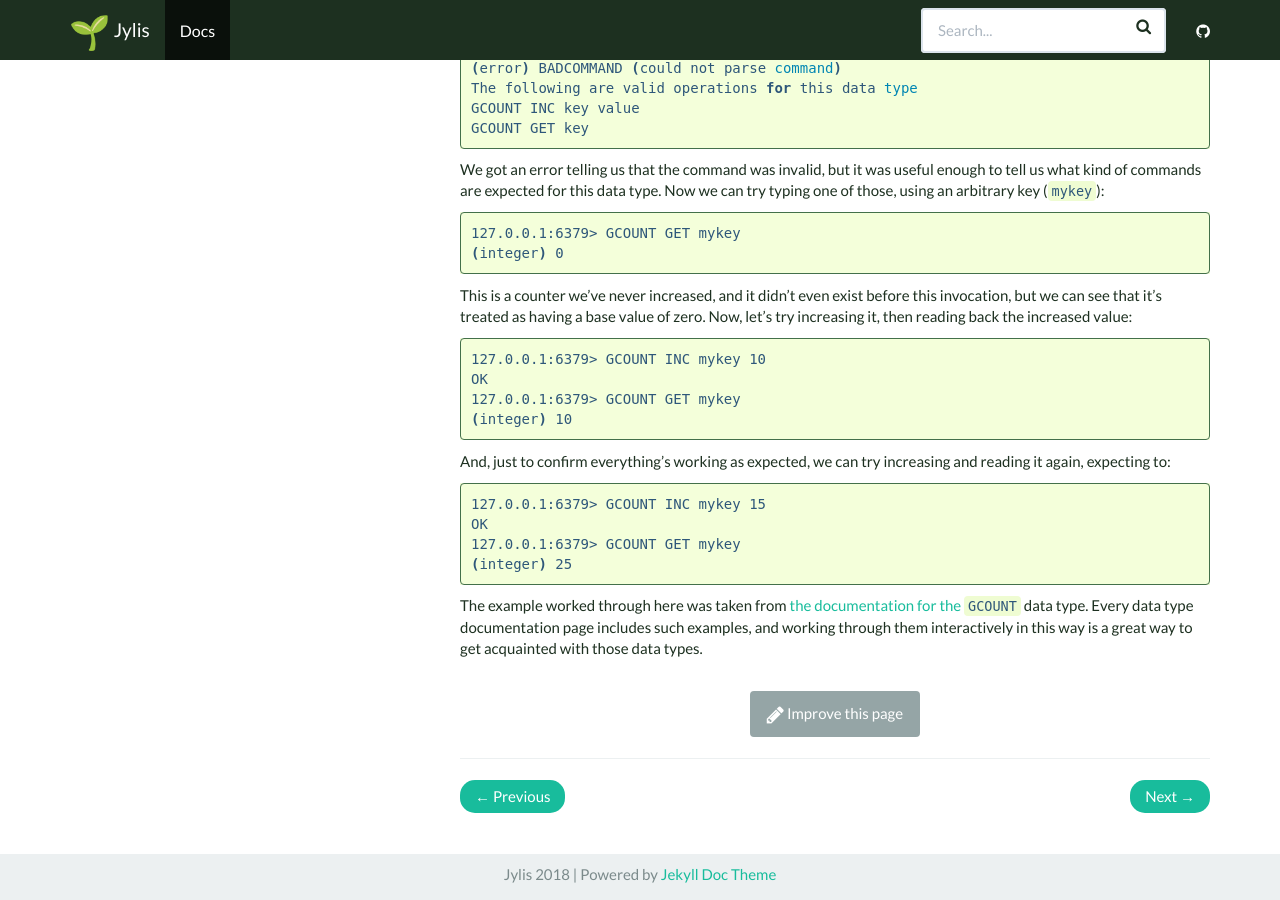
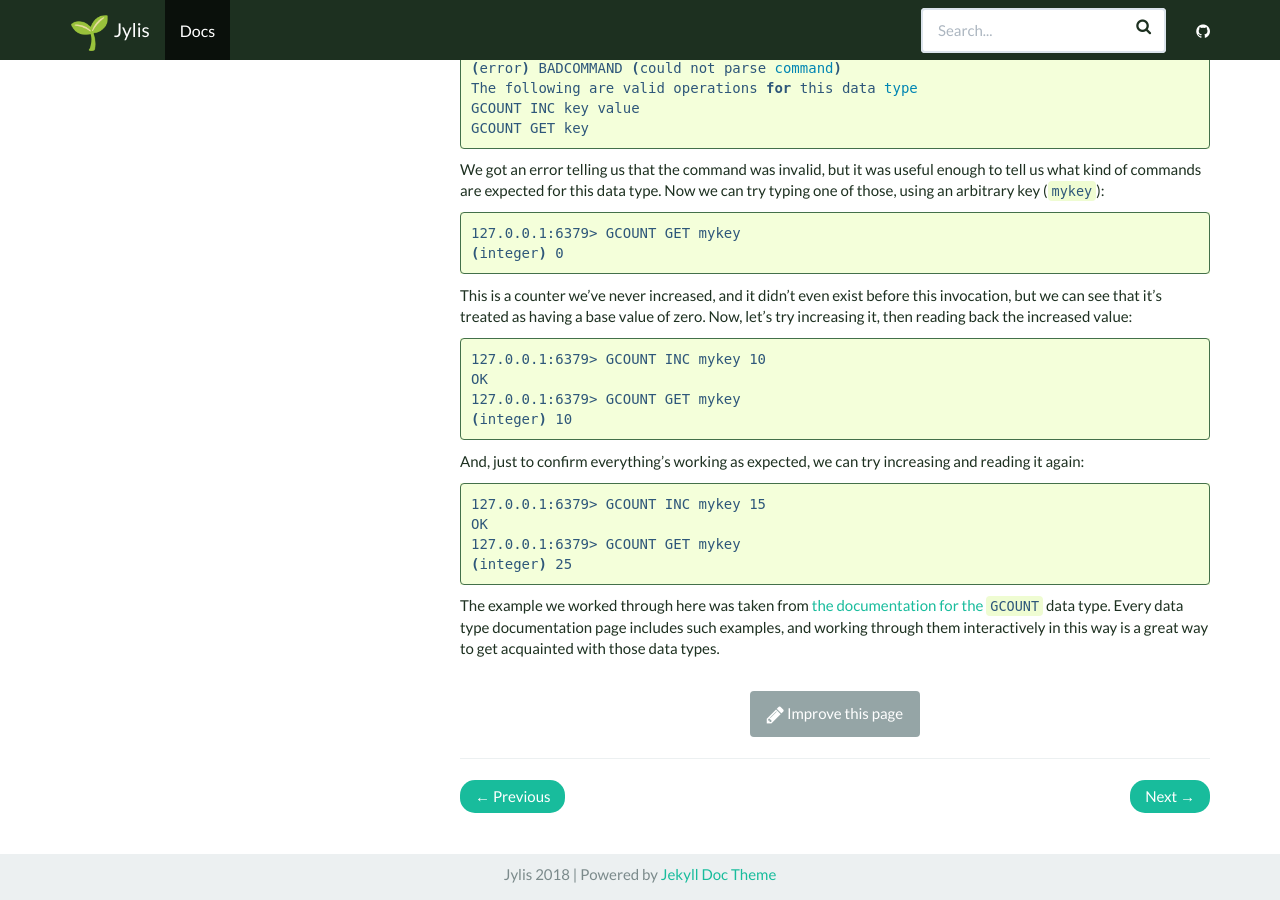
Before and after one commit to jemc/jylis, a Jekyll site: the page built from docs/_docs/start/connect.md, in a window 1280 px wide and 900 px high, scrolled down 516 px. Built offline with Jekyll 4.4.1, drawn with Linux system fonts in a browser that asks for light colours; nearby versions of some CDN libraries; emoji names are drawn with the system emoji font.

Commit message:
Small corrections to docs/_docs/start/connect.md.

````diff
--- a/docs/_docs/start/connect.md
+++ b/docs/_docs/start/connect.md
@@ -41,7 +41,7 @@ OK
 (integer) 10
 ```
 
-And, just to confirm everything's working as expected, we can try increasing and reading it again, expecting to:
+And, just to confirm everything's working as expected, we can try increasing and reading it again:
 
 ```sh
 127.0.0.1:6379> GCOUNT INC mykey 15
@@ -50,4 +50,4 @@ OK
 (integer) 25
 ```
 
-The example worked through here was taken from [the documentation for the `GCOUNT`](../gcount#examples) data type. Every data type documentation page includes such examples, and working through them interactively in this way is a great way to get acquainted with those data types.
+The example we worked through here was taken from [the documentation for the `GCOUNT`](../gcount#examples) data type. Every data type documentation page includes such examples, and working through them interactively in this way is a great way to get acquainted with those data types.
````
